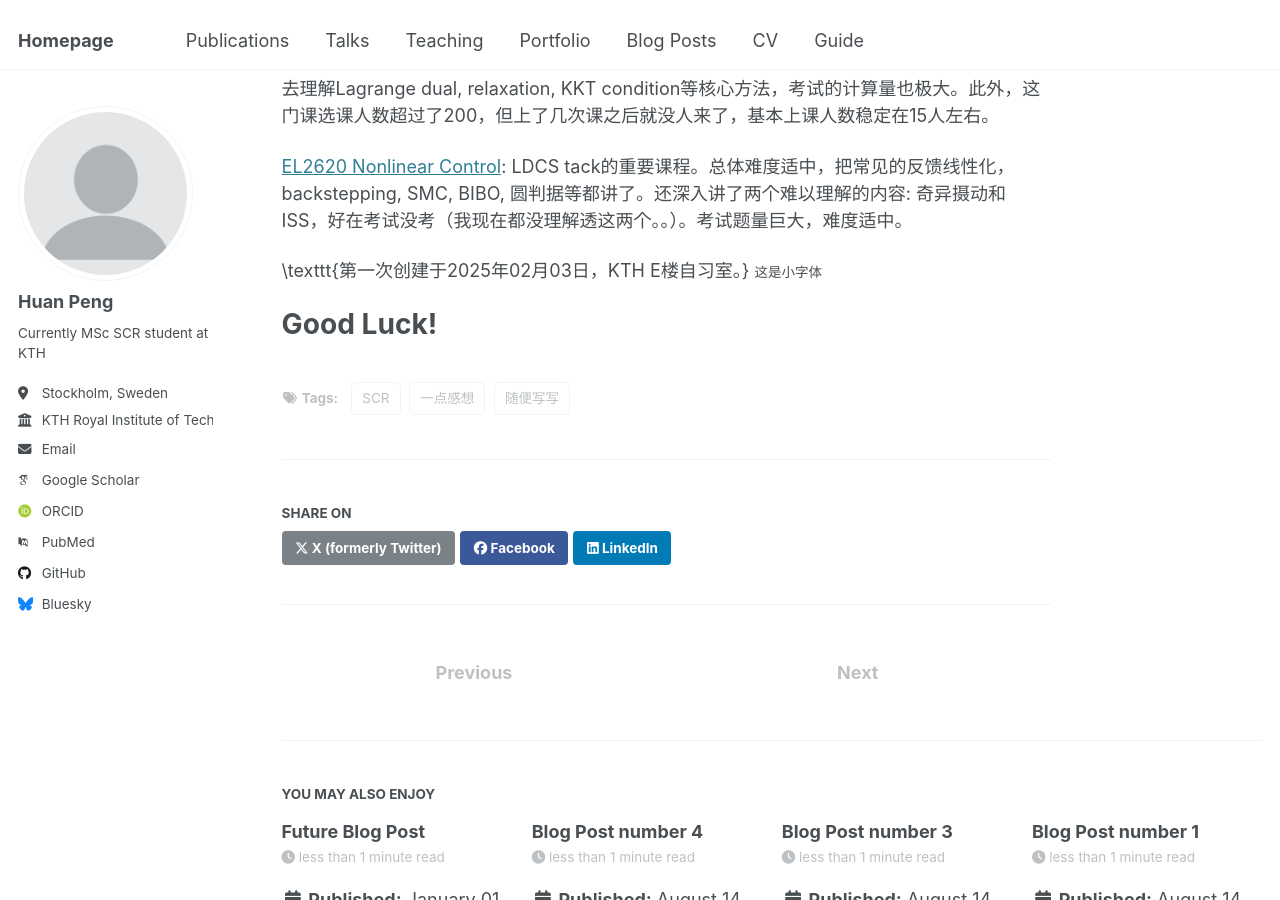
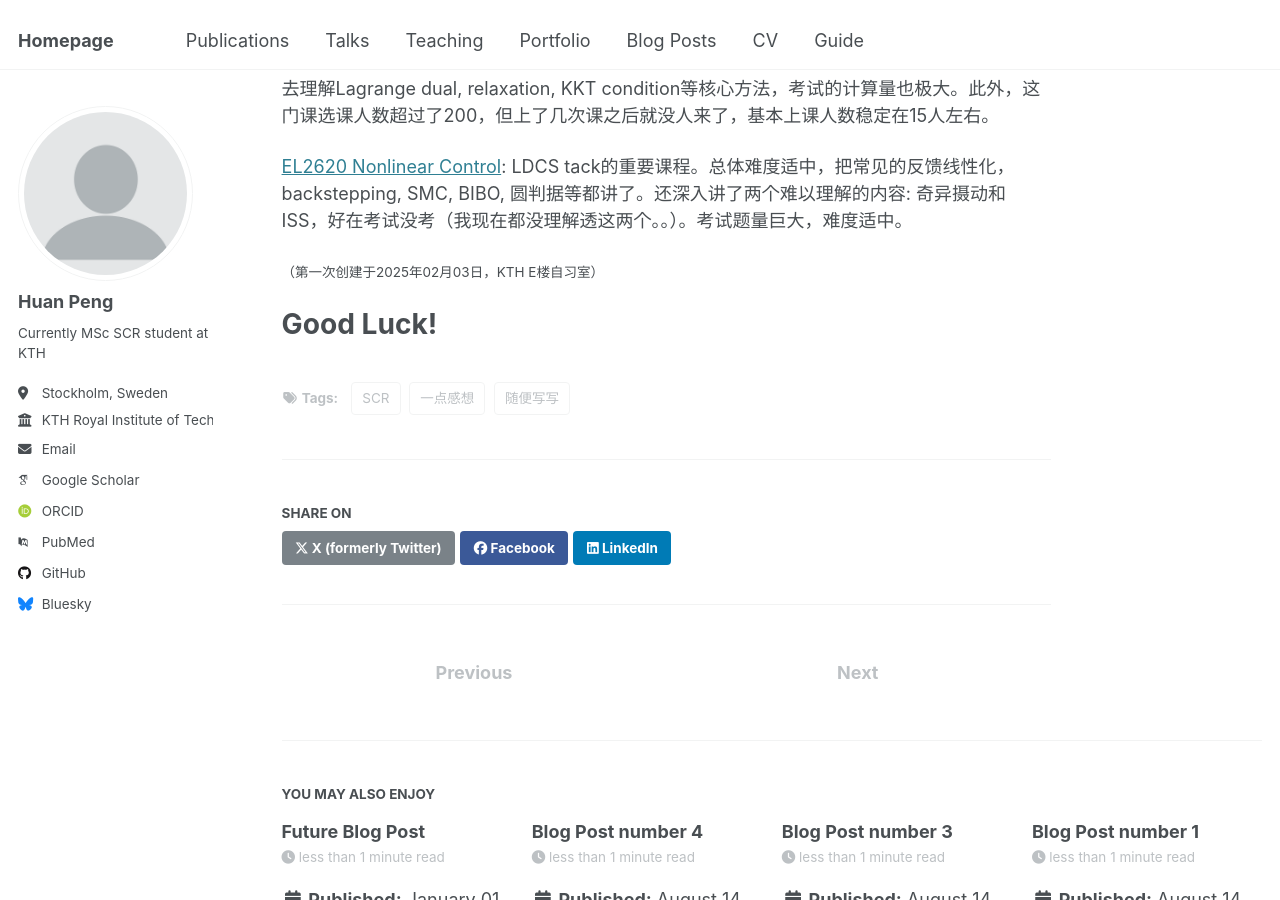
Before and after one commit to huanpen/huanpeng, a Jekyll site: the page built from _posts/2013-08-14-blog-post-2.md, in a window 1280 px wide and 900 px high, scrolled down 956 px. Built offline with Jekyll 4.4.1, drawn with Linux system fonts in a browser that asks for light colours; some web fonts are replaced.

Commit message:
Update 2013-08-14-blog-post-2.md
Signed-off-by: Huan Peng <huanp@kth.se>

```diff
--- a/_posts/2013-08-14-blog-post-2.md
+++ b/_posts/2013-08-14-blog-post-2.md
@@ -29,8 +29,7 @@ Period 2 [2024-10-27 to 2025-01-12]
 
 [EL2620 Nonlinear Control](https://www.kth.se/student/kurser/kurs/EL2620?l=en): LDCS tack的重要课程。总体难度适中，把常见的反馈线性化，backstepping, SMC, BIBO, 圆判据等都讲了。还深入讲了两个难以理解的内容: 奇异摄动和ISS，好在考试没考（我现在都没理解透这两个。。）。考试题量巨大，难度适中。
 
-\texttt{第一次创建于2025年02月03日，KTH E楼自习室。}
-<small>这是小字体</small>
+<small>（第一次创建于2025年02月03日，KTH E楼自习室）</small>
 
 Good Luck!
 ======
```
